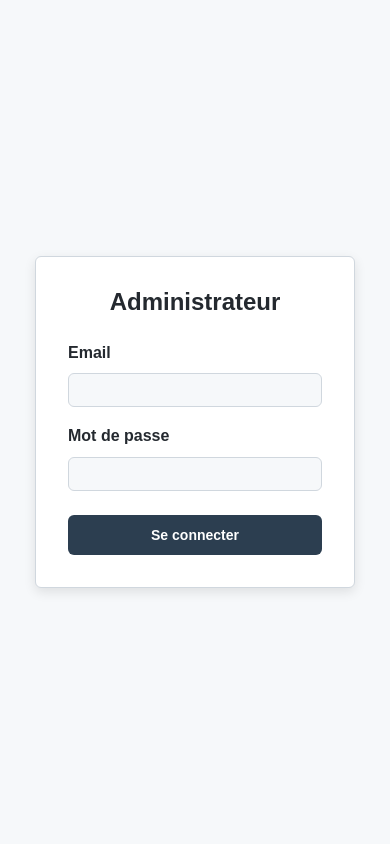
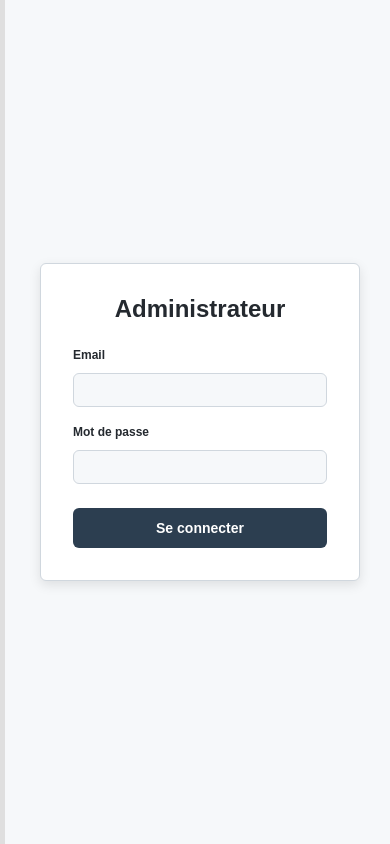
Before and after one commit to EspoirGit/demomax, a React (Vite) app: page /login in a window 390 px wide. Built offline with nearby package versions, Linux system fonts and the light colour scheme; the HTML template or start-up script is replaced by a standard one.

Commit message:
responsive try

```diff
--- a/index.html
+++ b/index.html
@@ -23,6 +23,26 @@
         flex-direction: column;
         min-height: 100vh;
       }
+
+      /* Responsiveness for tablets */
+      @media (max-width: 768px) {
+        #root {
+          padding: 10px;
+        }
+        body {
+          font-size: 14px;
+        }
+      }
+
+      /* Responsiveness for mobile devices */
+      @media (max-width: 480px) {
+        #root {
+          padding: 5px;
+        }
+        body {
+          font-size: 12px;
+        }
+      }
     </style>
   </head>
   <body>
```
Also changed, not shown: src/components/YourComponent.css (added, +21 -0 lines), src/components/YourComponent.jsx (added, +13 -0 lines), src/pages/YourPage.css (added, +21 -0 lines), src/pages/YourPage.jsx (added, +13 -0 lines).
